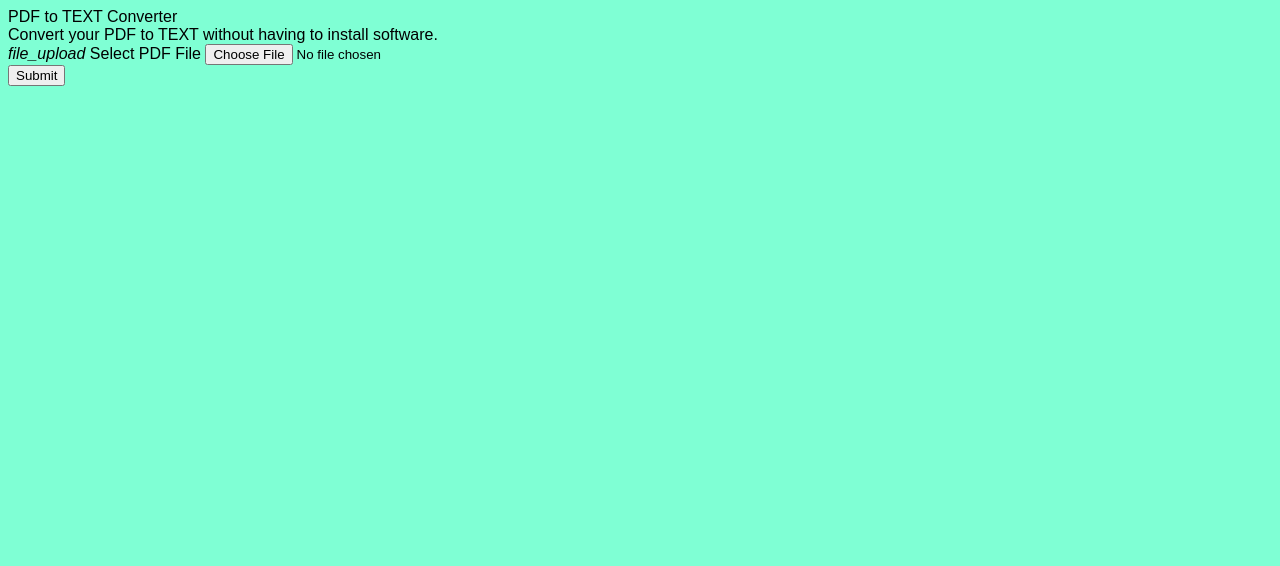
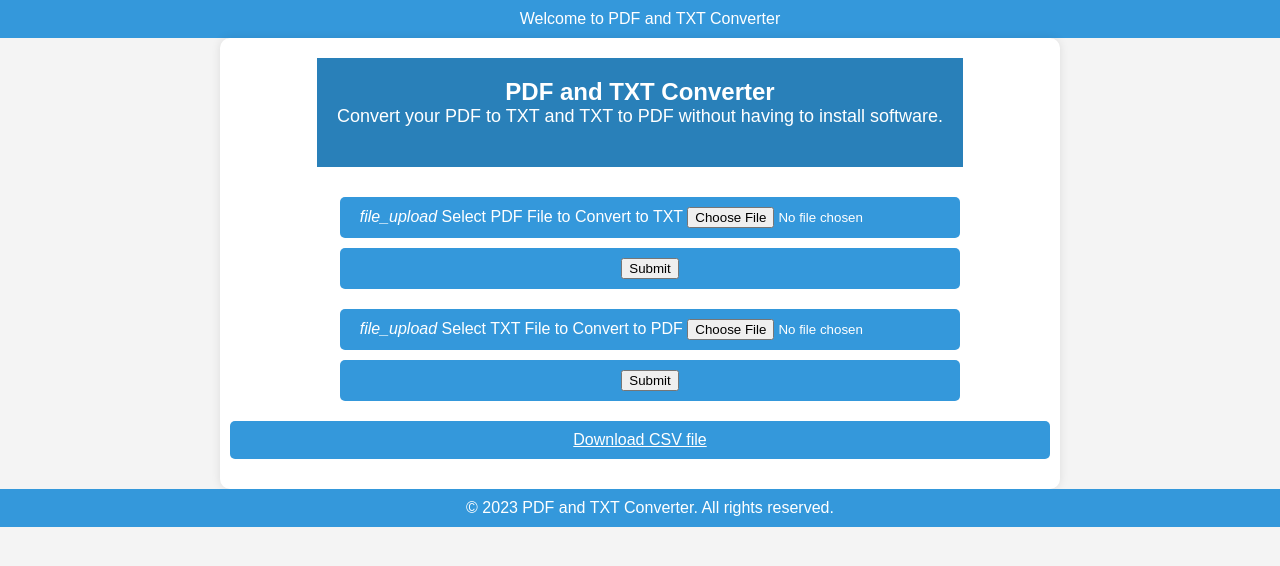
Before and after one commit to haocloo/CAT201-Assignment-1-PDF-TXT-Converter, a PHP site: page /html/index.html in a window 1280 px wide. Shown: the top 566 px of the page. Run offline with PHP 8.4, Linux system fonts and the light colour scheme.

Commit message:
work in progress

```diff
--- a/css/index.css
+++ b/css/index.css
@@ -1,4 +1,64 @@
 body {
     font-family: Arial, sans-serif;
-    background-color: aquamarine;
+    background-color: #f4f4f4;
+    margin: 0;
+    padding: 0;
 }
+
+.container {
+    display: flex;
+    flex-direction: column;
+    justify-content: center;
+    align-items: center;
+    margin: auto;
+    padding: 20px;
+    background-color: white;
+    border-radius: 10px;
+    box-shadow: 0px 0px 10px 0px rgba(0,0,0,0.1);
+    width: 80%;
+    max-width: 800px;
+}
+
+.header, .footer {
+    background-color: #3498db;
+    color: white;
+    padding: 10px;
+    text-align: center;
+    width: 100%;
+}
+
+.hero {
+    background-color: #2980b9;
+    color: white;
+    padding: 20px;
+    text-align: center;
+    margin-bottom: 20px;
+}
+
+.title {
+    font-size: 24px;
+    font-weight: bold;
+}
+
+.content {
+    font-size: 18px;
+    margin-bottom: 20px;
+}
+
+.btn-large {
+    display: block;
+    width: 100%;
+    padding: 10px;
+    margin: 10px 0;
+    background-color: #3498db;
+    color: white;
+    text-align: center;
+    border: none;
+    border-radius: 5px;
+    cursor: pointer;
+    transition: background 0.3s ease;
+}
+
+.btn-large:hover {
+    background-color: #2980b9;
+}
--- /dev/null
+++ b/csv/sample.csv
@@ -0,0 +1,5 @@
+Name,Age,City
+John Doe,30,New York
+Jane Doe,25,Los Angeles
+Alice,22,San Francisco
+Bob,28,Chicago
--- a/html/index.html
+++ b/html/index.html
@@ -8,24 +8,43 @@
 
 <body>
 
+  <div class="header">Welcome to PDF and TXT Converter</div>
+
   <div class="container">
-    <div class="title center">PDF to TEXT Converter</div>
-    <div class="content center">Convert your PDF to TEXT without having to install software.</div>
+    <div class="hero">
+      <div class="title">PDF and TXT Converter</div>
+      <div class="content">Convert your PDF to TXT and TXT to PDF without having to install software.</div>
+    </div>
 
-    <!-- Form for file upload -->
-    <form action="../php/index.php" method="POST" enctype="multipart/form-data">
-      <div class="center col s12 m6 l2">
-        <span class="btn-large btn-file">
-          <i class="material-icons left">file_upload</i>
-          Select PDF File <input type="file" name="user-file" id="user-file" accept=".pdf">
-        </span>
+    <!-- Form for PDF file upload -->
+    <form action="../php/convert_pdf_to_txt.php" method="POST" enctype="multipart/form-data">
+      <div class="btn-large">
+        <i class="material-icons left">file_upload</i>
+        Select PDF File to Convert to TXT <input type="file" name="user-file" id="user-file" accept=".pdf">
       </div>
-
-      <div class="center col s12 m6 l2">
+      <div class="btn-large">
         <input type="submit" value="Submit">
       </div>
     </form>
 
+    <!-- Form for TXT file upload -->
+    <form action="../php/convert_txt_to_pdf.php" method="POST" enctype="multipart/form-data">
+      <div class="btn-large">
+        <i class="material-icons left">file_upload</i>
+        Select TXT File to Convert to PDF <input type="file" name="user-file" id="user-file" accept=".txt">
+      </div>
+      <div class="btn-large">
+        <input type="submit" value="Submit">
+      </div>
+    </form>
+
+    <!-- Link to download CSV file -->
+    <a class="btn-large" href="../csv/sample.csv" download>Download CSV file</a>
+
+  </div>
+
+  <div class="footer">© 2023 PDF and TXT Converter. All rights reserved.</div>
+
 </body>
 
 </html>
--- /dev/null
+++ b/sample.csv
@@ -0,0 +1,5 @@
+Name,Age,City
+John Doe,30,New York
+Jane Doe,25,Los Angeles
+Alice,22,San Francisco
+Bob,28,Chicago
```
Also changed, not shown: foldertree.md (+1 -1 lines), php/convert_txt_to_pdf.php (added, +44 -0 lines), README.md, php/convert_pdf_to_txt.php (renamed from php/index.php), 4 other files.
